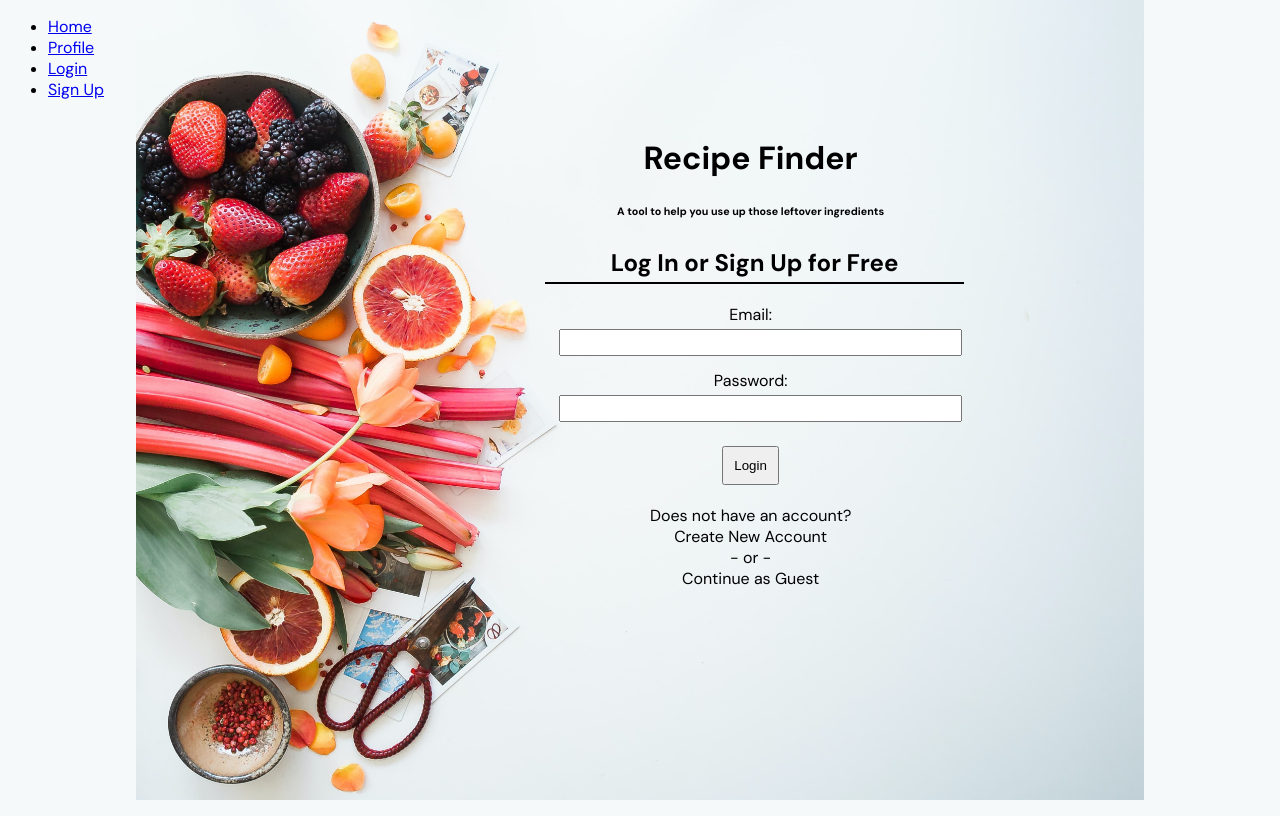
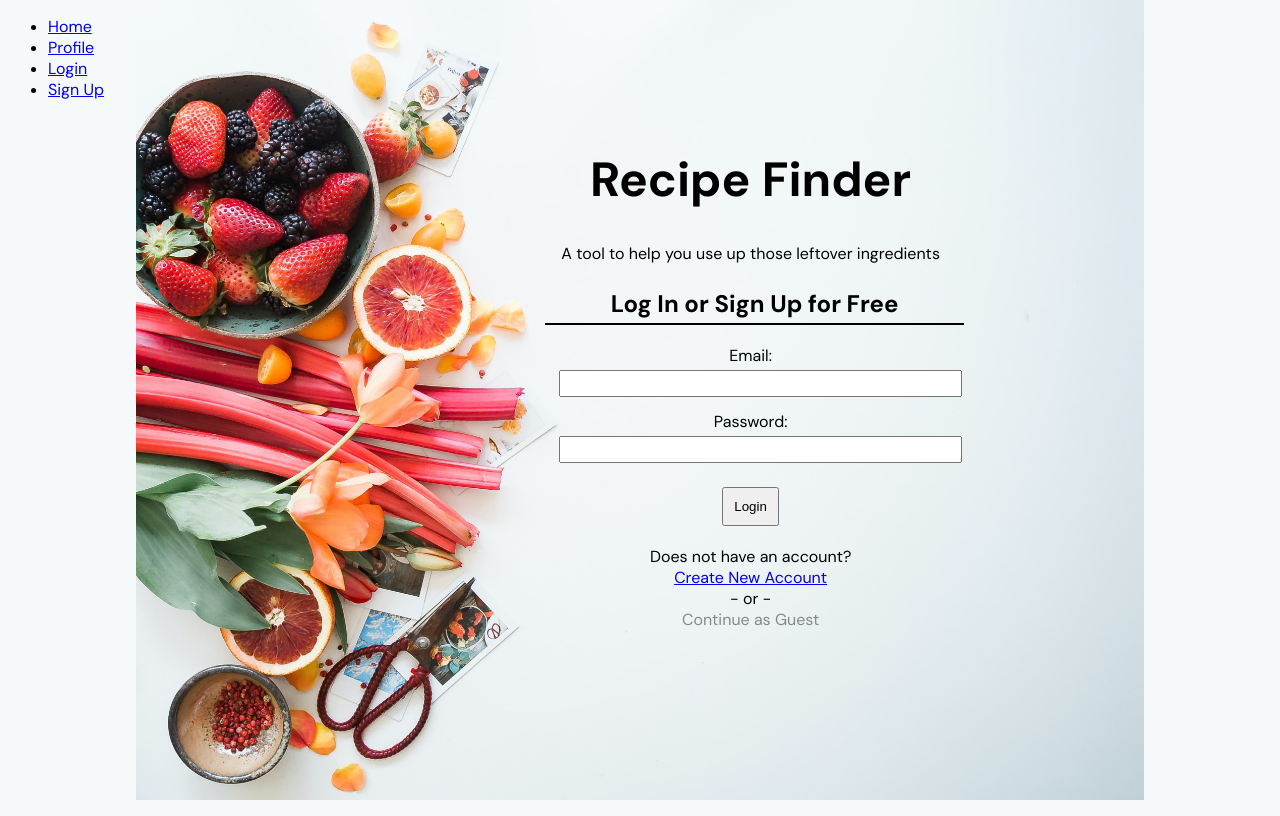
Before and after one commit to Code-the-Dream-School/ffprac-team5-front, a React (Vite) app: page /LoginForm in a window 1280 px wide. Built offline with nearby package versions, Linux system fonts and the light colour scheme.

Commit message:
adding link to sign up

```diff
--- a/src/App.css
+++ /dev/null
@@ -1,4 +0,0 @@
-html {
-    margin: 0;
-    padding: 0;
-}
--- a/src/css/Login.module.css
+++ b/src/css/Login.module.css
@@ -17,6 +17,10 @@ body {
 .container {
     margin: 0 auto;
     width: 50%;
+}
+
+h1 {
+    font-size: 300%;
 }
 
 .left {
@@ -60,3 +64,12 @@ button {
     padding: 10px;
     margin: 10px;
 }
+
+
+.bold {
+
+}
+
+.highlighted {
+    color: #888;
+}
--- a/src/pages/Login.jsx
+++ b/src/pages/Login.jsx
@@ -1,6 +1,7 @@
 import React, { useState } from "react";
 import axios from "axios";
-import styles from './../css/Login.module.css'
+import styles from './../css/Login.module.css';
+import { Link } from 'react-router-dom'
 
 const Login = () => {
   const [email, setEmail] = useState("");
@@ -28,7 +29,7 @@ const Login = () => {
 
       <div className={styles.right}>
         <h1>Recipe Finder</h1>
-        <h6>A tool to help you use up those leftover ingredients</h6>
+        <p>A tool to help you use up those leftover ingredients</p>
         <form onSubmit={handleSubmit} className={styles.form}>
           <h2>Log In or Sign Up for Free</h2>
           <div className={styles.field}>
@@ -55,9 +56,9 @@ const Login = () => {
         </form>
         <div className={styles.field}>
           <div>Does not have an account?</div>
-          <div>Create New Account</div>
+          <div><Link to='/SignUpForm'>Create New Account</Link></div>
           <div>- or -</div>
-          <div>Continue as Guest</div>
+          <div className={styles.highlighted}>Continue as Guest</div>
         </div>
       </div>
     </div>
```
